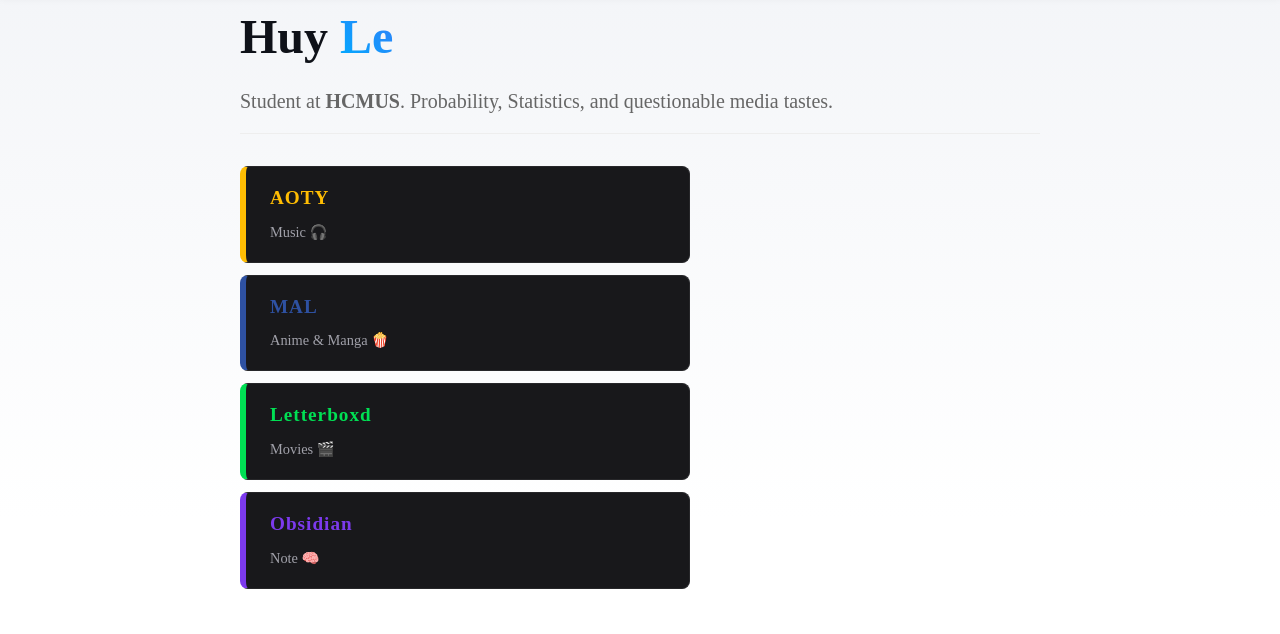
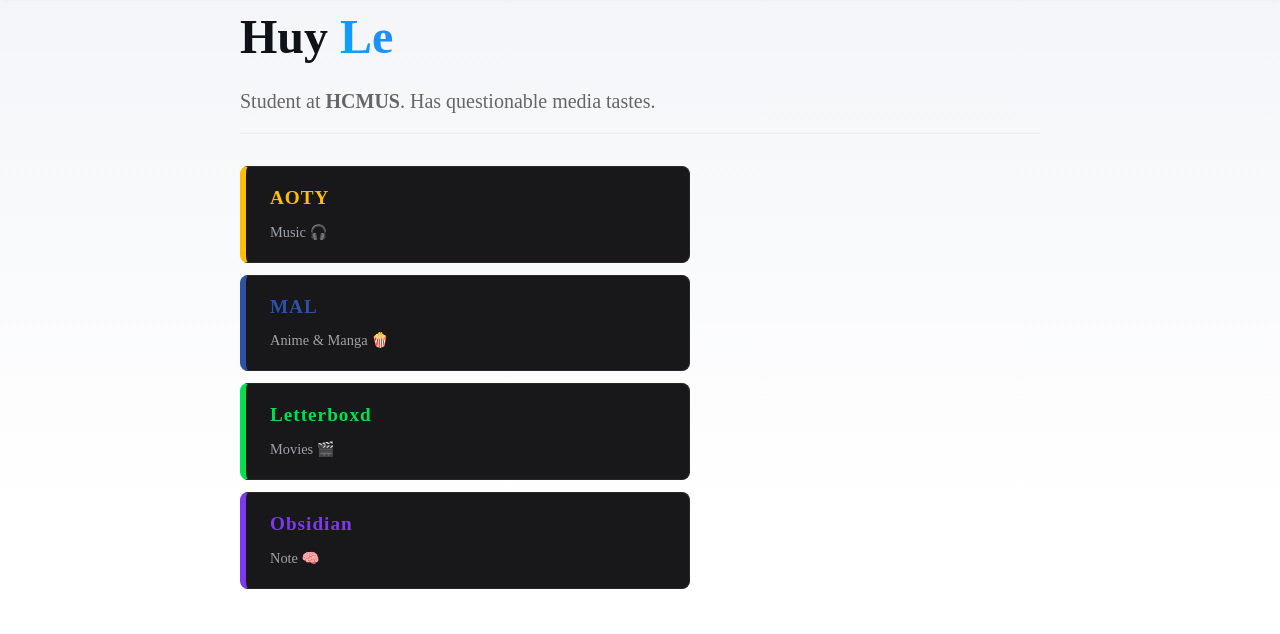
Before and after one commit to heleme69/MyBio, an Astro site: page / in a window 1280 px wide. Shown: the part 81-715 px from the top of the page. Built offline with nearby package versions, Linux system fonts and the light colour scheme; Astro itself is replaced by a stand-in of ours.

Commit message:
Update index.astro

```diff
--- a/src/pages/index.astro
+++ b/src/pages/index.astro
@@ -18,7 +18,7 @@
 			<h1>Huy <span class="text-gradient">Le</span></h1>
 			<p class="subtitle">
 				Student at <strong>HCMUS</strong>.
-				Probability, Statistics, and questionable media tastes.
+				Has questionable media tastes.
 			</p>
 
 			<MediaLinks />
```
